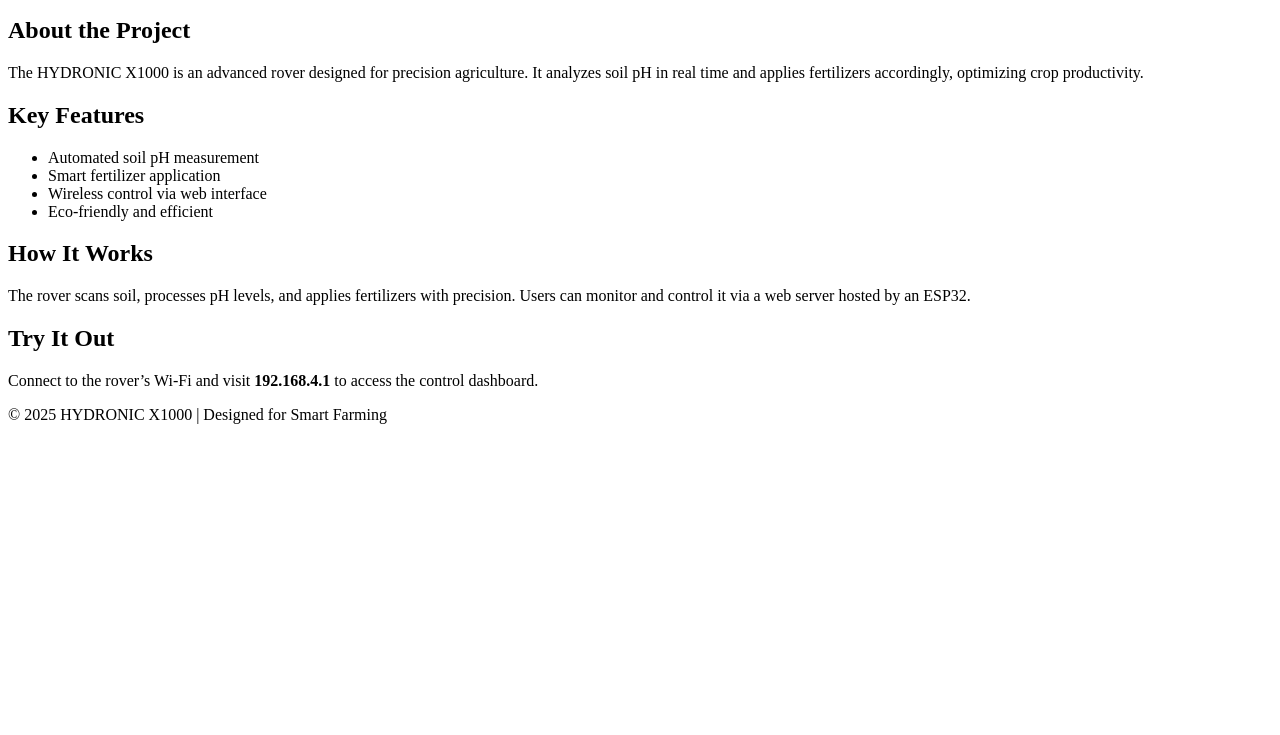
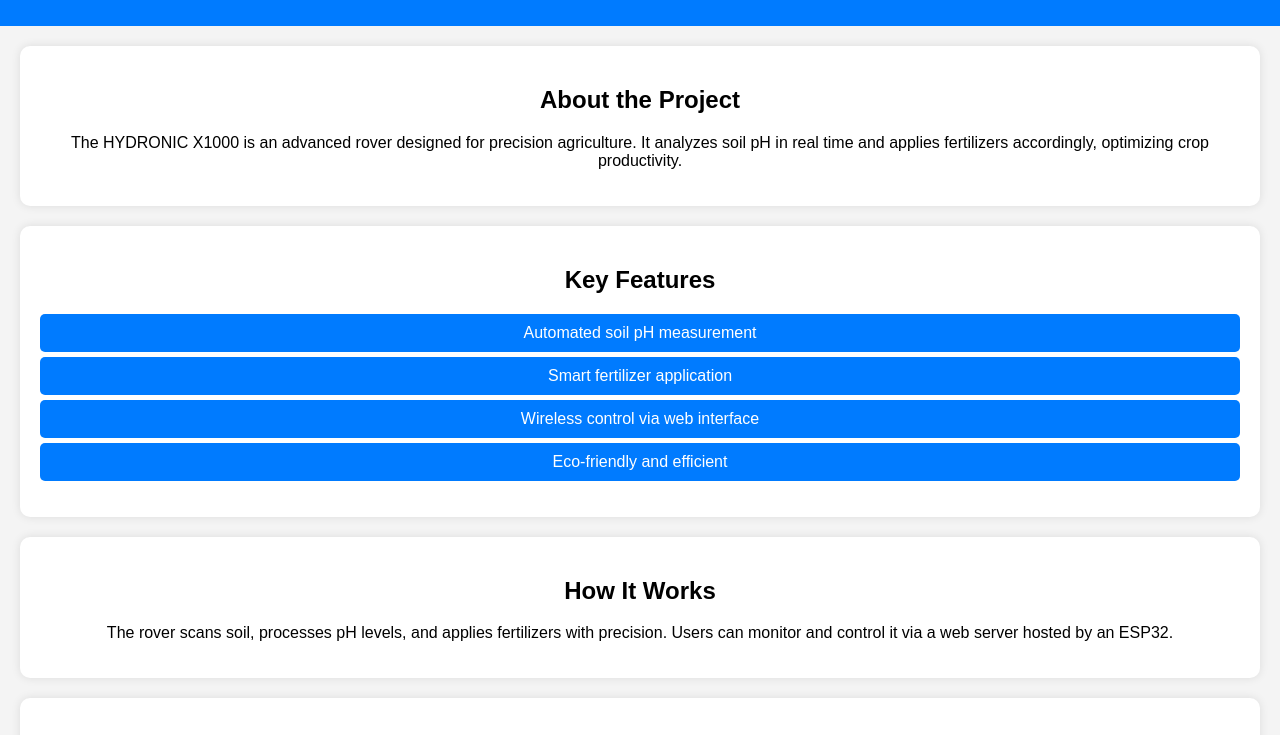
Before and after one commit to Ronel-Hydronic/Hydronic, a plain HTML site: page index.html in a window 1280 px wide. Shown: the part 101-836 px from the top of the page. Before the commit the page ends 800 px from the top, so only its background shows below. Drawn offline with Linux system fonts and the light colour scheme.

Commit message:
Update styles.css

```diff
--- a/styles.css
+++ b/styles.css
@@ -1,44 +1,45 @@
-<!DOCTYPE html>
-<html lang="en">
-<head>
-    <meta charset="UTF-8">
-    <meta name="viewport" content="width=device-width, initial-scale=1.0">
-    <title>HYDRONIC X1000</title>
-    <link rel="stylesheet" href="styles.css">
-</head>
-<body>
-    <header>
-        <h1>HYDRONIC X1000</h1>
-        <p>Precision Agriculture Rover for Smart Farming</p>
-    </header>
+body {
+    font-family: Arial, sans-serif;
+    margin: 0;
+    padding: 0;
+    text-align: center;
+    background-color: #f4f4f4;
+}
 
-    <section id="about">
-        <h2>About the Project</h2>
-        <p>The HYDRONIC X1000 is an advanced rover designed for precision agriculture. It analyzes soil pH in real time and applies fertilizers accordingly, optimizing crop productivity.</p>
-    </section>
+header {
+    background-color: #007BFF;
+    color: white;
+    padding: 20px;
+}
 
-    <section id="features">
-        <h2>Key Features</h2>
-        <ul>
-            <li>Automated soil pH measurement</li>
-            <li>Smart fertilizer application</li>
-            <li>Wireless control via web interface</li>
-            <li>Eco-friendly and efficient</li>
-        </ul>
-    </section>
+h1 {
+    margin: 0;
+}
 
-    <section id="how-it-works">
-        <h2>How It Works</h2>
-        <p>The rover scans soil, processes pH levels, and applies fertilizers with precision. Users can monitor and control it via a web server hosted by an ESP32.</p>
-    </section>
+section {
+    margin: 20px;
+    padding: 20px;
+    background: white;
+    border-radius: 10px;
+    box-shadow: 0 0 10px rgba(0, 0, 0, 0.1);
+}
 
-    <section id="demo">
-        <h2>Try It Out</h2>
-        <p>Connect to the rover’s Wi-Fi and visit <b>192.168.4.1</b> to access the control dashboard.</p>
-    </section>
+ul {
+    list-style-type: none;
+    padding: 0;
+}
 
-    <footer>
-        <p>© 2025 HYDRONIC X1000 | Designed for Smart Farming</p>
-    </footer>
-</body>
-</html>
+li {
+    background: #007BFF;
+    color: white;
+    margin: 5px 0;
+    padding: 10px;
+    border-radius: 5px;
+}
+
+footer {
+    background: #333;
+    color: white;
+    padding: 10px;
+    margin-top: 20px;
+}
```
